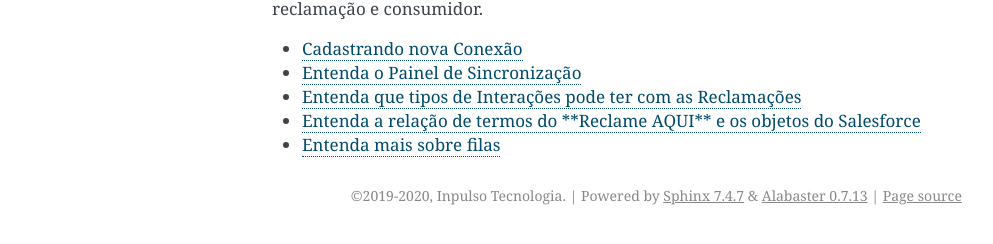
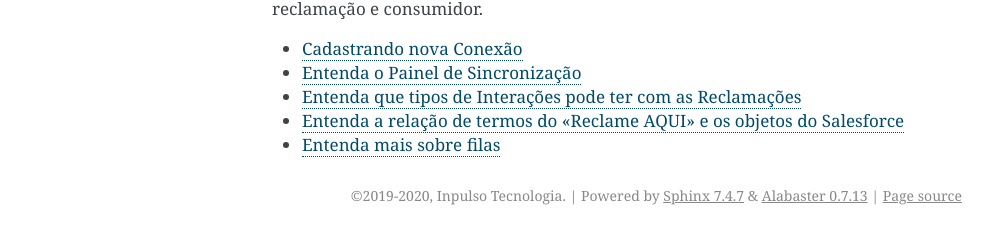
Before and after one commit to Inpulso-Tecnologia/RAConnectDOCFull, a Sphinx documentation site: the page built from docs/index.rst, in a window 1280 px wide. Shown: the part 477-721 px from the top of the page, without its empty margins (148-1141 px from the left). Built offline with Sphinx 7.4.7, drawn with Linux system fonts in a browser that asks for light colours.

Commit message:
Pequena alteração

```diff
--- a/docs/index.rst
+++ b/docs/index.rst
@@ -21,7 +21,7 @@ reclamações, interações da reclamação e consumidor.
 *  :doc:`Cadastrando nova Conexão <Funcional/cadastro_conexao>`
 *  :doc:`Entenda o Painel de Sincronização <Funcional/painel_sincronizacao>`
 *  :doc:`Entenda que tipos de Interações pode ter com as Reclamações <Funcional/interacao_reclamacao>`
-*  :doc:`Entenda a relação de termos do **Reclame AQUI** e os objetos do Salesforce <Funcional/relacao_objetos>`
+*  :doc:`Entenda a relação de termos do "Reclame AQUI" e os objetos do Salesforce <Funcional/relacao_objetos>`
 *  :doc:`Entenda mais sobre filas <Funcional/fila>`
 
 .. toctree::
```
